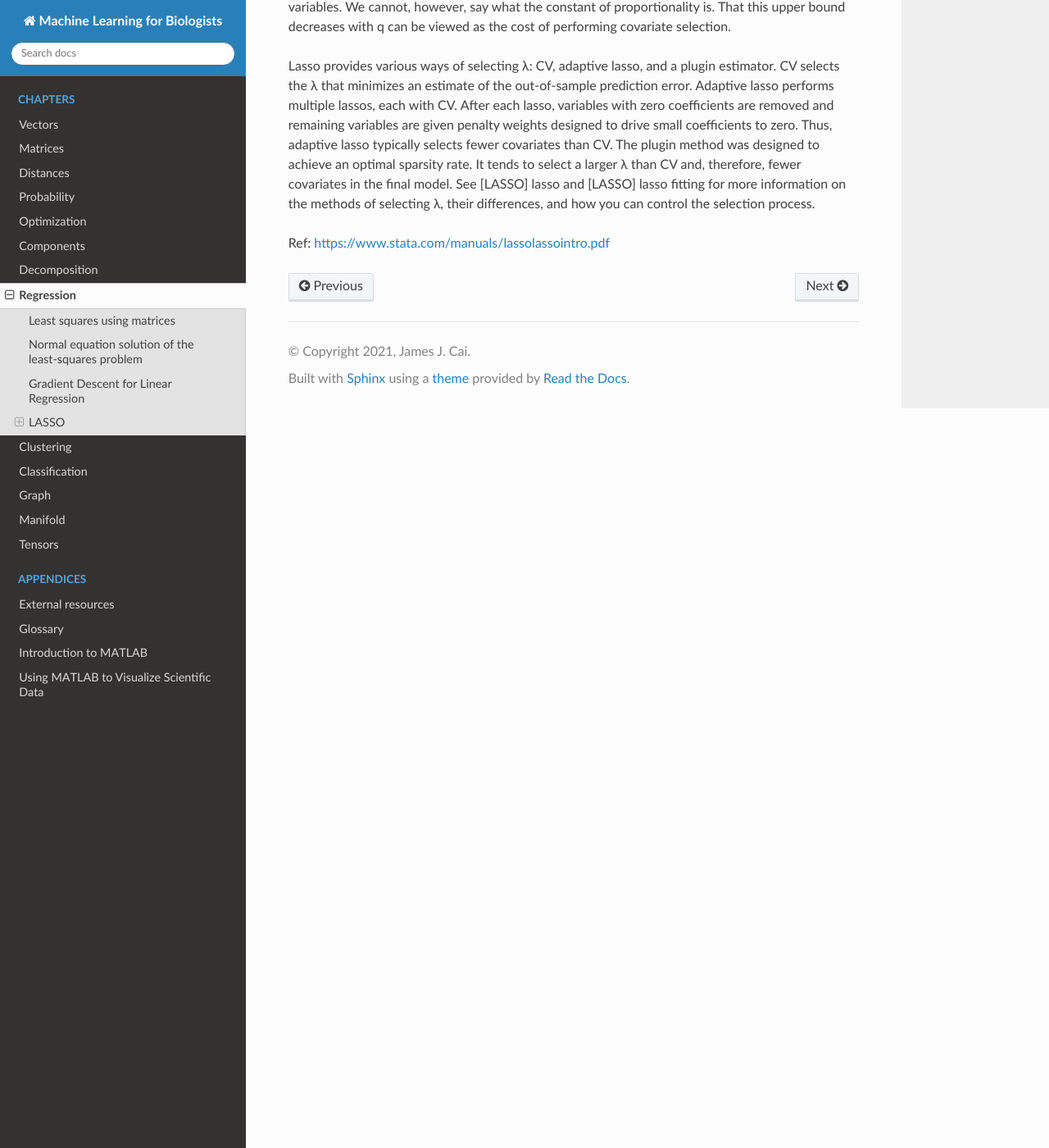
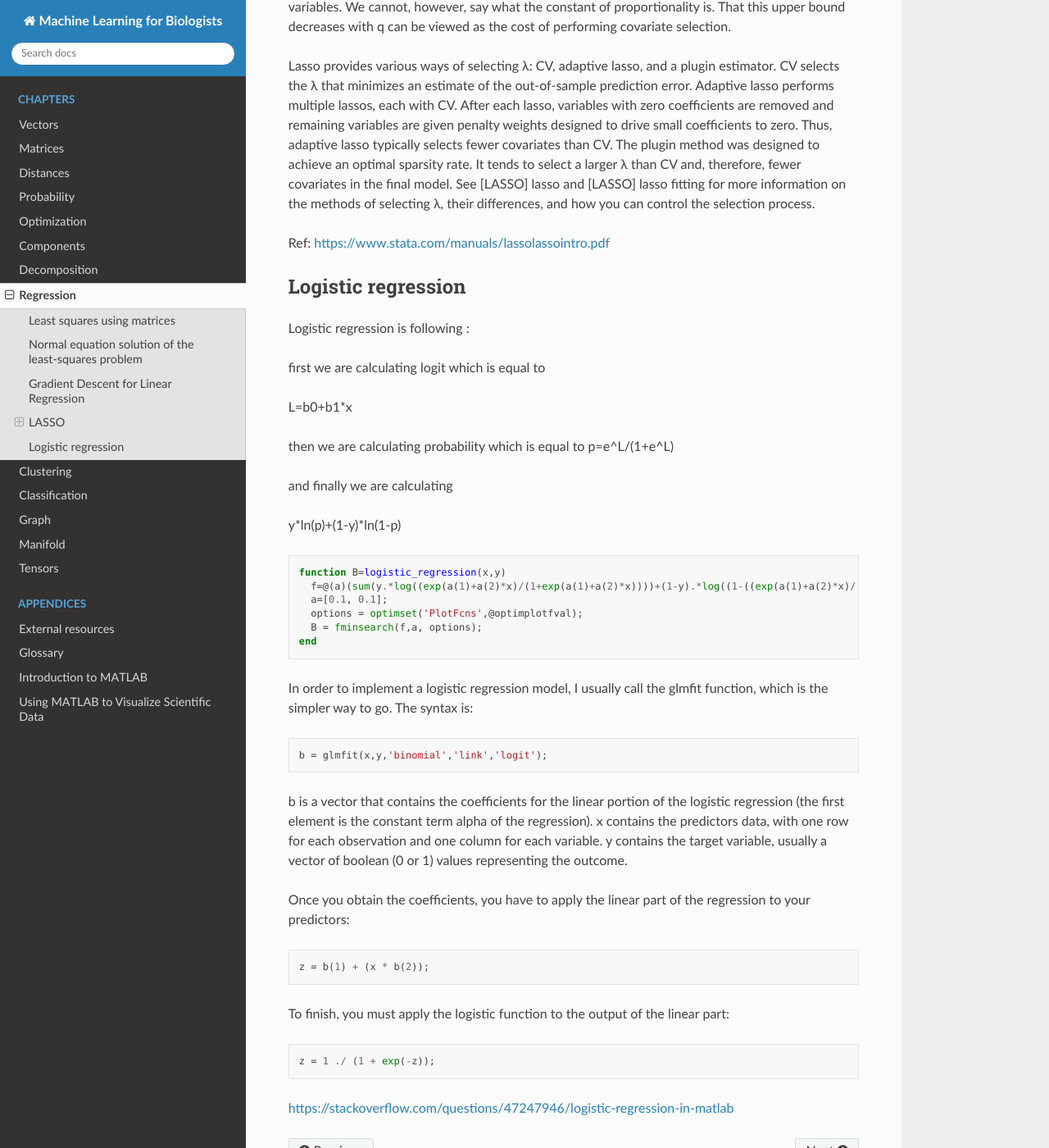
Before and after one commit to jamesjcai/readthedocs_ml4b, a Sphinx documentation site: the page built from docs/chapter_regression.rst, in a window 1280 px wide and 1400 px high, scrolled down 4588 px. Shown: the whole window at 82% size. Built offline with Sphinx 7.4.7 and the Read the Docs theme 2.0.0, drawn with Linux system fonts in a browser that asks for light colours; formulas are drawn with MathJax 3.

Commit message:
Update chapter_regression.rst

```diff
--- a/docs/chapter_regression.rst
+++ b/docs/chapter_regression.rst
@@ -165,3 +165,50 @@ Lasso provides various ways of selecting λ: CV, adaptive lasso, and a plugin es
 selecting λ, their differences, and how you can control the selection process.
 
 Ref: https://www.stata.com/manuals/lassolassointro.pdf
+
+
+Logistic regression
+-------------------
+
+Logistic regression is following :
+
+first we are calculating logit which is equal to
+
+L=b0+b1*x
+
+then we are calculating probability which is equal to p=e^L/(1+e^L)
+
+and finally we are calculating
+
+y*ln(p)+(1-y)*ln(1-p)
+
+.. code-block:: matlab
+
+  function B=logistic_regression(x,y)
+    f=@(a)(sum(y.*log((exp(a(1)+a(2)*x)/(1+exp(a(1)+a(2)*x))))+(1-y).*log((1-((exp(a(1)+a(2)*x)/(1+exp(a(1)+a(2)*x))))))));
+    a=[0.1, 0.1];
+    options = optimset('PlotFcns',@optimplotfval);
+    B = fminsearch(f,a, options);
+  end
+
+In order to implement a logistic regression model, I usually call the glmfit function, which is the simpler way to go. The syntax is:
+
+.. code-block:: matlab
+
+  b = glmfit(x,y,'binomial','link','logit');
+
+b is a vector that contains the coefficients for the linear portion of the logistic regression (the first element is the constant term alpha of the regression). x contains the predictors data, with one row for each observation and one column for each variable. y contains the target variable, usually a vector of boolean (0 or 1) values representing the outcome.
+
+Once you obtain the coefficients, you have to apply the linear part of the regression to your predictors:
+
+.. code-block:: matlab
+
+  z = b(1) + (x * b(2));
+
+To finish, you must apply the logistic function to the output of the linear part:
+
+.. code-block:: matlab
+
+  z = 1 ./ (1 + exp(-z));
+
+https://stackoverflow.com/questions/47247946/logistic-regression-in-matlab
```
